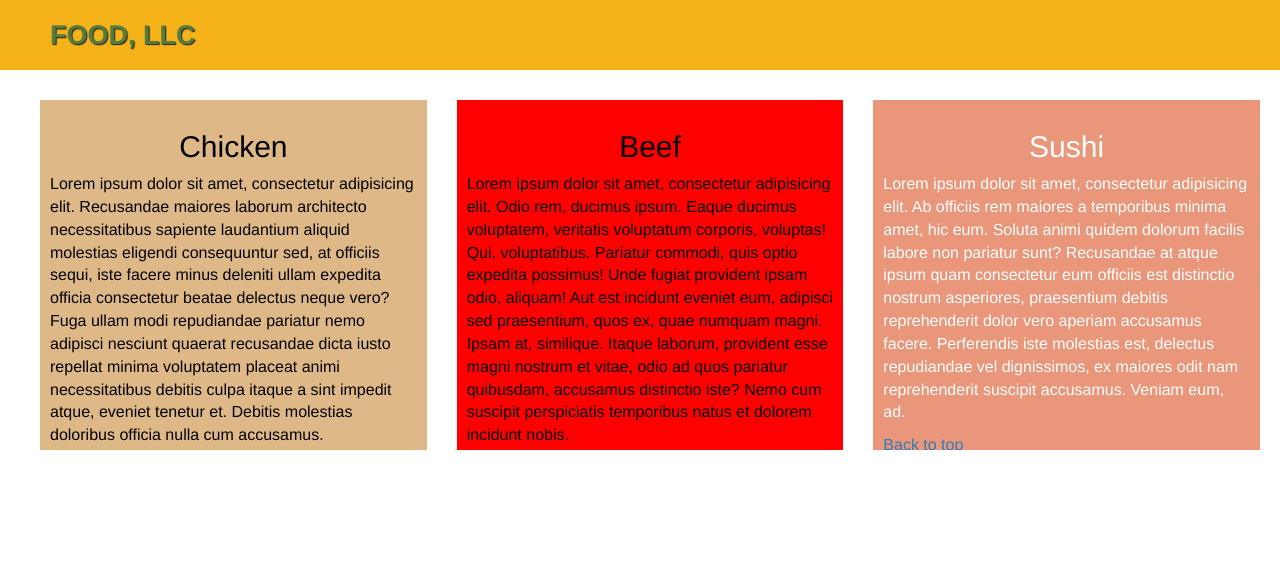
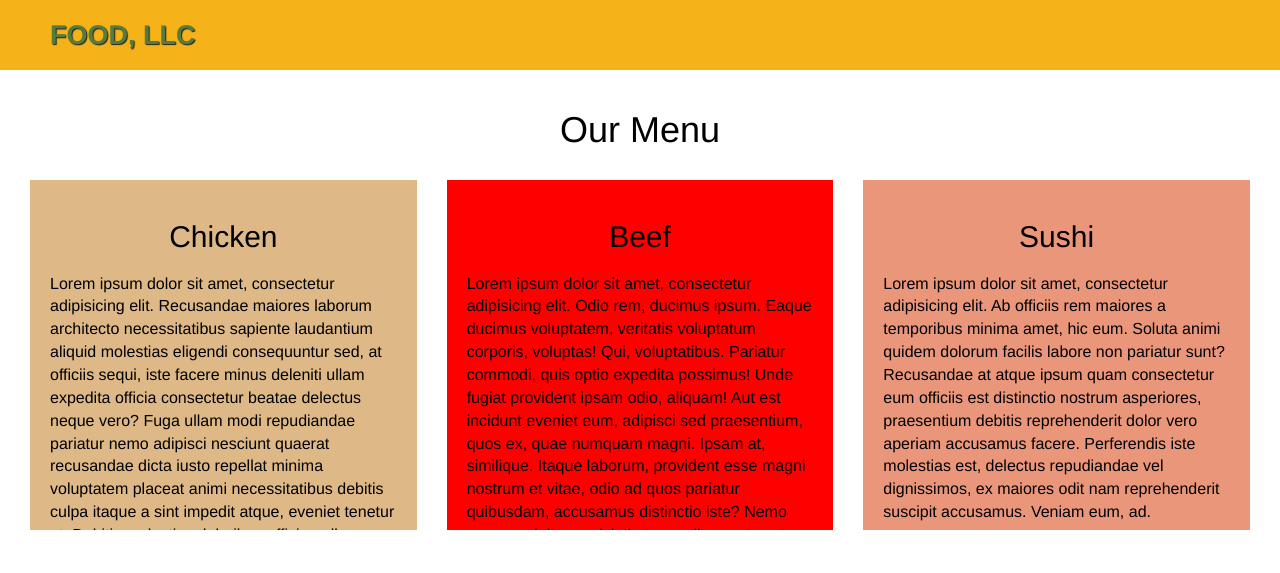
Before and after one commit to jal65/coursera_HTML-CSS-js-webdev, a plain HTML site: page module3-solution/index.html in a window 1280 px wide. Drawn offline with Linux system fonts and the light colour scheme.

Commit message:
text alignment use BS. Margin menus on top and right only

```diff
--- a/module3-solution/css/styles.css
+++ b/module3-solution/css/styles.css
@@ -66,9 +66,17 @@ body {
 
 /* HOME PAGE */
 
+.row-fluid h1 {
+    margin-bottom: 20px;
+}
+
+.row-fluid {
+    margin-bottom: 20px;
+}
+
 .item-menu {
-    margin: 10px;
-    padding: 10px;
+    margin: 10px 10px 0 0;
+    padding: 20px 20px;
     width: 100%;
     height: 350px;
     position: relative;
@@ -77,7 +85,7 @@ body {
 }
 
 .item-menu h2 {
-    text-align: center
+    margin-bottom: 20px;
 }
 
 #chicken-tile {
@@ -90,7 +98,6 @@ body {
 
 #sushi-tile {
     background-color: darksalmon;
-    color: white;
 }
 
 
--- a/module3-solution/index.html
+++ b/module3-solution/index.html
@@ -36,20 +36,22 @@
         <!-- #header-nav -->
     </header>
     <div id="main-content" class="container-fluid">
+        <div class="row-fluid">
+            <h1 class="text-center">Our Menu</h1> </div>
         <div id="menu-tiles" class="row-fluid">
             <div class="col-lg-4 col-md-4 col-sm-6 col-xs-12">
                 <div id="chicken-tile" class="item-menu">
-                    <h2>Chicken</h2>
+                    <h2 class="text-center">Chicken</h2>
                     <p>Lorem ipsum dolor sit amet, consectetur adipisicing elit. Recusandae maiores laborum architecto necessitatibus sapiente laudantium aliquid molestias eligendi consequuntur sed, at officiis sequi, iste facere minus deleniti ullam expedita officia consectetur beatae delectus neque vero? Fuga ullam modi repudiandae pariatur nemo adipisci nesciunt quaerat recusandae dicta iusto repellat minima voluptatem placeat animi necessitatibus debitis culpa itaque a sint impedit atque, eveniet tenetur et. Debitis molestias doloribus officia nulla cum accusamus.</p> <a href="index.html">Back to top</a> </div>
             </div>
             <div class="col-lg-4 col-md-4 col-sm-6 col-xs-12">
                 <div id="beef-tile" class="item-menu">
-                    <h2>Beef</h2>
+                    <h2 class="text-center">Beef</h2>
                     <p>Lorem ipsum dolor sit amet, consectetur adipisicing elit. Odio rem, ducimus ipsum. Eaque ducimus voluptatem, veritatis voluptatum corporis, voluptas! Qui, voluptatibus. Pariatur commodi, quis optio expedita possimus! Unde fugiat provident ipsam odio, aliquam! Aut est incidunt eveniet eum, adipisci sed praesentium, quos ex, quae numquam magni. Ipsam at, similique. Itaque laborum, provident esse magni nostrum et vitae, odio ad quos pariatur quibusdam, accusamus distinctio iste? Nemo cum suscipit perspiciatis temporibus natus et dolorem incidunt nobis.</p> <a href="index.html">Back to top</a> </div>
             </div>
             <div class="col-lg-4 col-md-4 col-sm-12 col-xs-12">
                 <div id="sushi-tile" class="item-menu">
-                    <h2>Sushi</h2>
+                    <h2 class="text-center">Sushi</h2>
                     <p>Lorem ipsum dolor sit amet, consectetur adipisicing elit. Ab officiis rem maiores a temporibus minima amet, hic eum. Soluta animi quidem dolorum facilis labore non pariatur sunt? Recusandae at atque ipsum quam consectetur eum officiis est distinctio nostrum asperiores, praesentium debitis reprehenderit dolor vero aperiam accusamus facere. Perferendis iste molestias est, delectus repudiandae vel dignissimos, ex maiores odit nam reprehenderit suscipit accusamus. Veniam eum, ad.</p> <a href="index.html">Back to top</a> </div>
             </div>
         </div>
```
